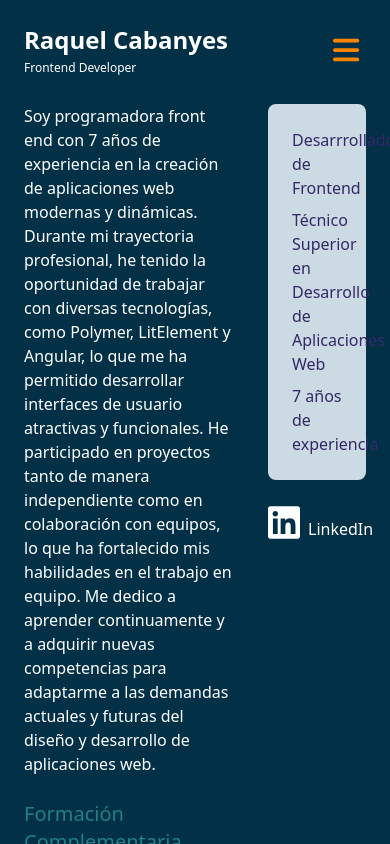
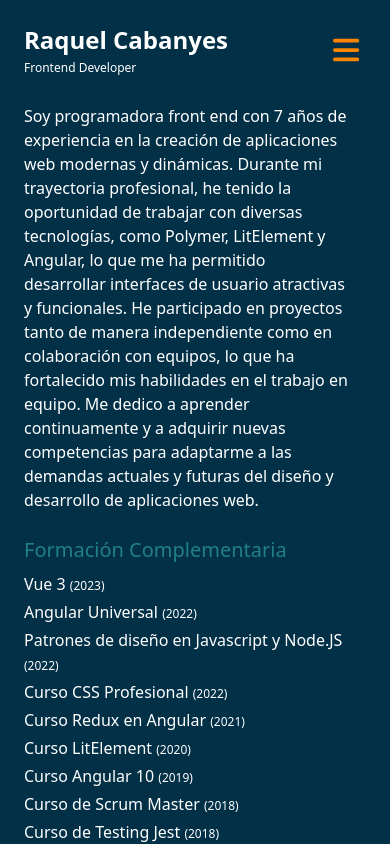
Before and after one commit to raquelCabanyes/personal-portfolio, an Angular app: page /about in a window 390 px wide. Built offline with nearby package versions, Linux system fonts and the light colour scheme.

Commit message:
Adding responsive styles to about

```diff
--- a/src/app/page/about/about.component.html
+++ b/src/app/page/about/about.component.html
@@ -1,5 +1,5 @@
-<div class="flex px-6 md:px-11 pb-6 md:pb-11 pt-2 md:pt-6">
-  <div class="w-2/3 pr-4">
+<div class="flex flex-col md:flex-row px-6 md:px-11 pb-6 md:pb-11 pt-2 md:pt-6">
+  <div class="w-full md:w-2/3 pr-4">
     <div class="text-white">
       Soy programadora front end con 7 años de experiencia en la creación de aplicaciones web modernas y dinámicas. Durante mi trayectoria profesional, he tenido la oportunidad de trabajar con diversas tecnologías, como Polymer, LitElement y Angular, lo que me ha permitido desarrollar interfaces de usuario atractivas y funcionales. He participado en proyectos tanto de manera independiente como en colaboración con equipos, lo que ha fortalecido mis habilidades en el trabajo en equipo. Me dedico a aprender continuamente y a adquirir nuevas competencias para adaptarme a las demandas actuales y futuras del diseño y desarrollo de aplicaciones web.
     </div>
@@ -42,13 +42,13 @@
       </div>
     </div>
   </div>
-  <div class="w-1/3 pl-4">
-    <div class="flex flex-col rounded-lg p-6 bg-quinquenary text-[#342866]">
+  <div class="w-full md:w-1/3 mt-6 md:mt-0 pl-0 md:pl-4">
+    <div class="hidden md:flex flex-col rounded-lg p-6 bg-quinquenary text-[#342866]">
       <div>Desarrrollador de Frontend</div>
       <div class="pt-2">Técnico Superior en Desarrollo de Aplicaciones Web</div>
       <div class="pt-2">7 años de experiencia</div>
     </div>
-    <a [href]="urlLikedin" class="mt-6 flex text-white">
+    <a [href]="urlLikedin" class="mt-0 md:mt-6 flex text-white">
       <img [src]="iconLikedin" class="w-8 text-white" alt="Likedin" />
       <span class="self-end pl-2">LinkedIn</span>
     </a>
```
